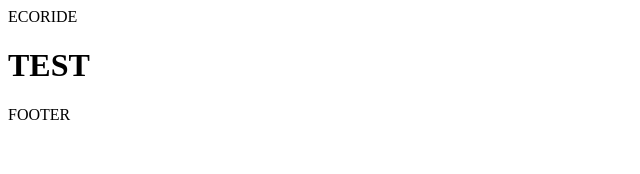
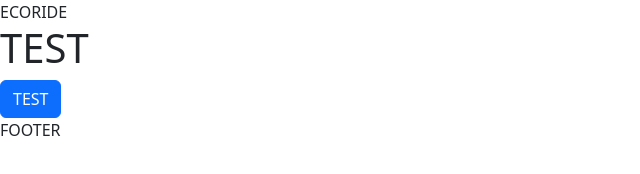
Before and after one commit to TITANFRDEALM/EcoRideF, a website with bundled scripts: page index.html in a window 1280 px wide. Shown: the whole page, without its empty margins (0-640 px from the left). Built offline with nearby package versions, Linux system fonts and the light colour scheme; files whose address does not match are found by name.

Commit message:
Insertion node_module bootstrap

```diff
--- a/Pages/home.html
+++ b/Pages/home.html
@@ -1 +1,2 @@
 <h1>TEST</h1>
+<button class="btn btn-primary">TEST</button>
--- a/index.html
+++ b/index.html
@@ -3,7 +3,8 @@
 <head>
     <meta charset="UTF-8">
     <meta name="viewport" content="width=device-width, initial-scale=1.0">
-    <title>Document</title>
+    <link rel="stylesheet" href="node_modules/bootstrap/dist/css/bootstrap.min.css">
+    <title>ECORIDE</title>
 </head>
 <body>
     <header>
@@ -16,5 +17,6 @@
         FOOTER
     </footer>
     <script type="module" src="Router/Router.js"></script>
+    <script src="node_modules/bootstrap/dist/js/bootstrap.bundle.min.js"></script>
 </body>
 </html>
--- /dev/null
+++ b/package.json
@@ -0,0 +1,5 @@
+{
+  "dependencies": {
+    "bootstrap": "^5.3.5"
+  }
+}
```
Also changed, not shown: 2 other files.
